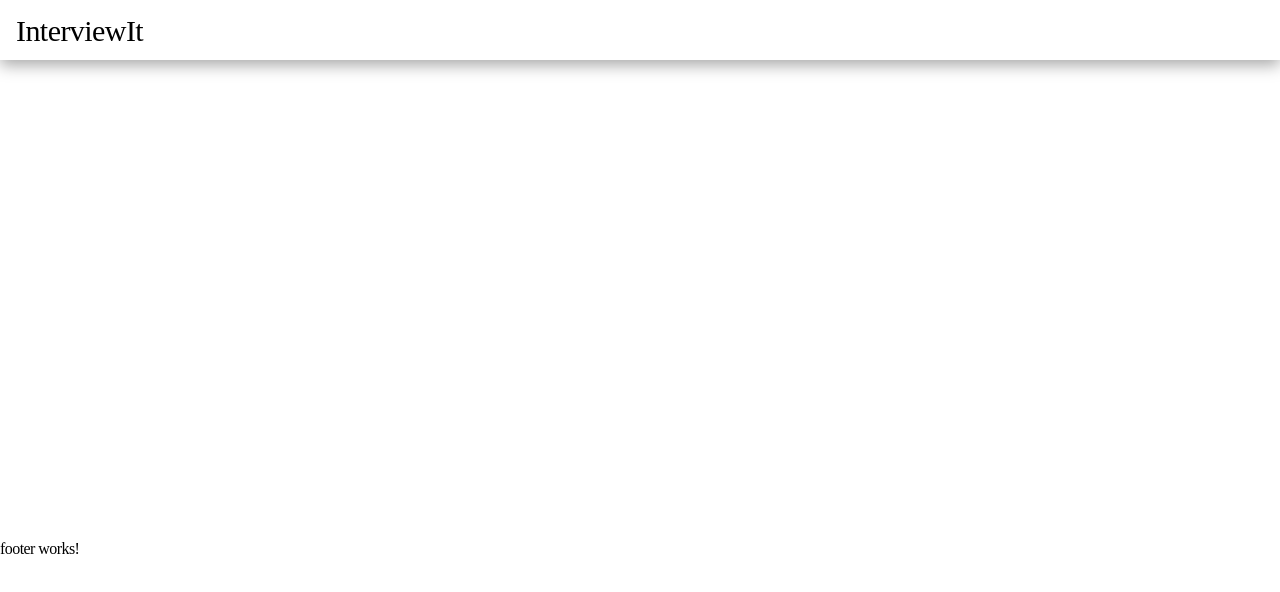
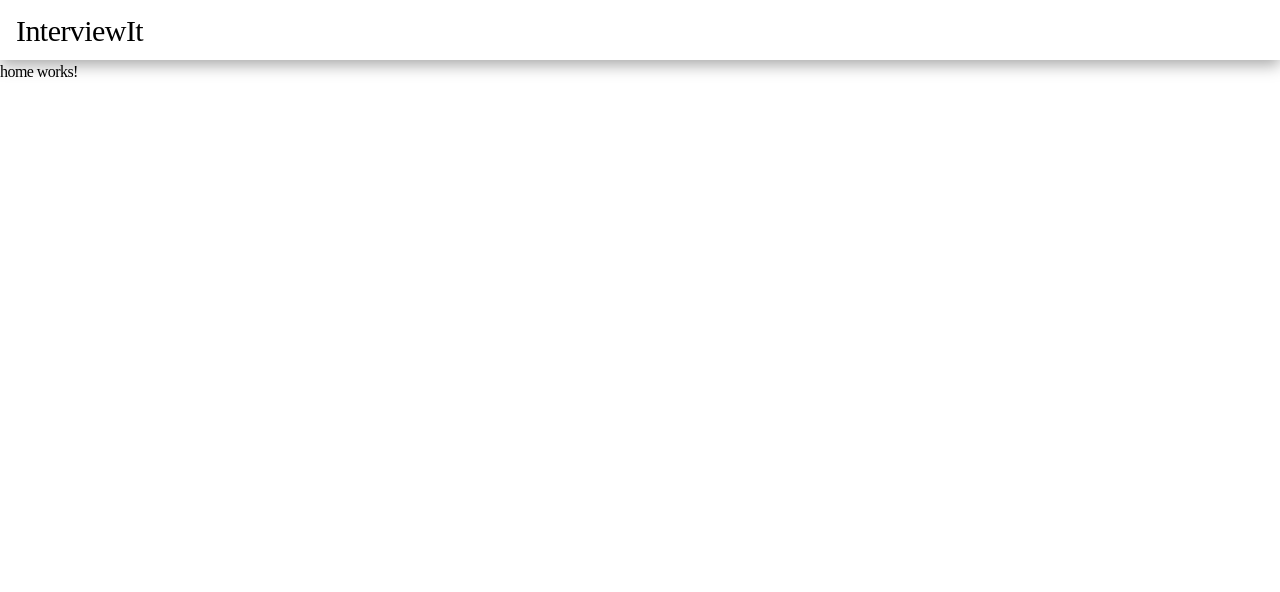
Before and after one commit to varditomer/InterviewIt, an Angular app: page / in a window 1280 px wide. Shown: the top 592 px of the page. Built offline with nearby package versions, Linux system fonts and the light colour scheme.

Commit message:
organize project structure

```diff
--- /dev/null
+++ b/src/app/app-root/app.component.html
@@ -0,0 +1,7 @@
+<section class="main-app">
+  <app-header></app-header>
+  <main>
+    <router-outlet></router-outlet>
+  </main>
+  <!-- <app-footer></app-footer> -->
+</section>
--- a/src/app/app-routing.module.ts
+++ b/src/app/app-routing.module.ts
@@ -1,12 +1,21 @@
 import { NgModule } from '@angular/core';
 import { RouterModule, Routes } from '@angular/router';
+import { HomeComponent } from './pages/home/home.component';
+import { AboutComponent } from './pages/about/about.component';
 
-const routes: Routes = [];
+const routes: Routes = [
+  {
+    path: 'about',
+    component: AboutComponent
+  },
+  {
+    path: '',
+    component: HomeComponent
+  }
+];
 
 @NgModule({
   imports: [RouterModule.forRoot(routes)],
   exports: [RouterModule]
 })
-export class AppRoutingModule {
-
-}
+export class AppRoutingModule { }
--- a/src/app/app.component.html
+++ /dev/null
@@ -1,5 +0,0 @@
-<section class="main-app">
-  <app-header></app-header>
-  <main></main>
-  <app-footer></app-footer>
-</section>
--- a/src/app/app.module.ts
+++ b/src/app/app.module.ts
@@ -2,7 +2,7 @@ import { NgModule } from '@angular/core';
 import { BrowserModule } from '@angular/platform-browser';
 
 import { AppRoutingModule } from './app-routing.module';
-import { AppComponent } from './app.component';
+import { AppComponent } from './app-root/app.component';
 import { HeaderComponent } from './components/header/header.component';
 import { FooterComponent } from './components/footer/footer.component';
 import { HomeComponent } from './pages/home/home.component';
--- a/src/assets/style/scss/basic/_base.scss
+++ b/src/assets/style/scss/basic/_base.scss
@@ -60,12 +60,6 @@ body {
   background-color: $background;
   display: flex;
   flex-direction: column;
-  &:has(> .loading) {
-    background-color: unset !important;
-  }
-  > *:not(header, footer, .Toastify) {
-    flex: 1;
-  }
 }
 
 .user-img {
```
Also changed, not shown: src/app/app-root/app.component.scss (added), src/app/app-root/app.component.ts (renamed from src/app/app.component.ts), 1 other file (tests, documents, lock files or other folders).
